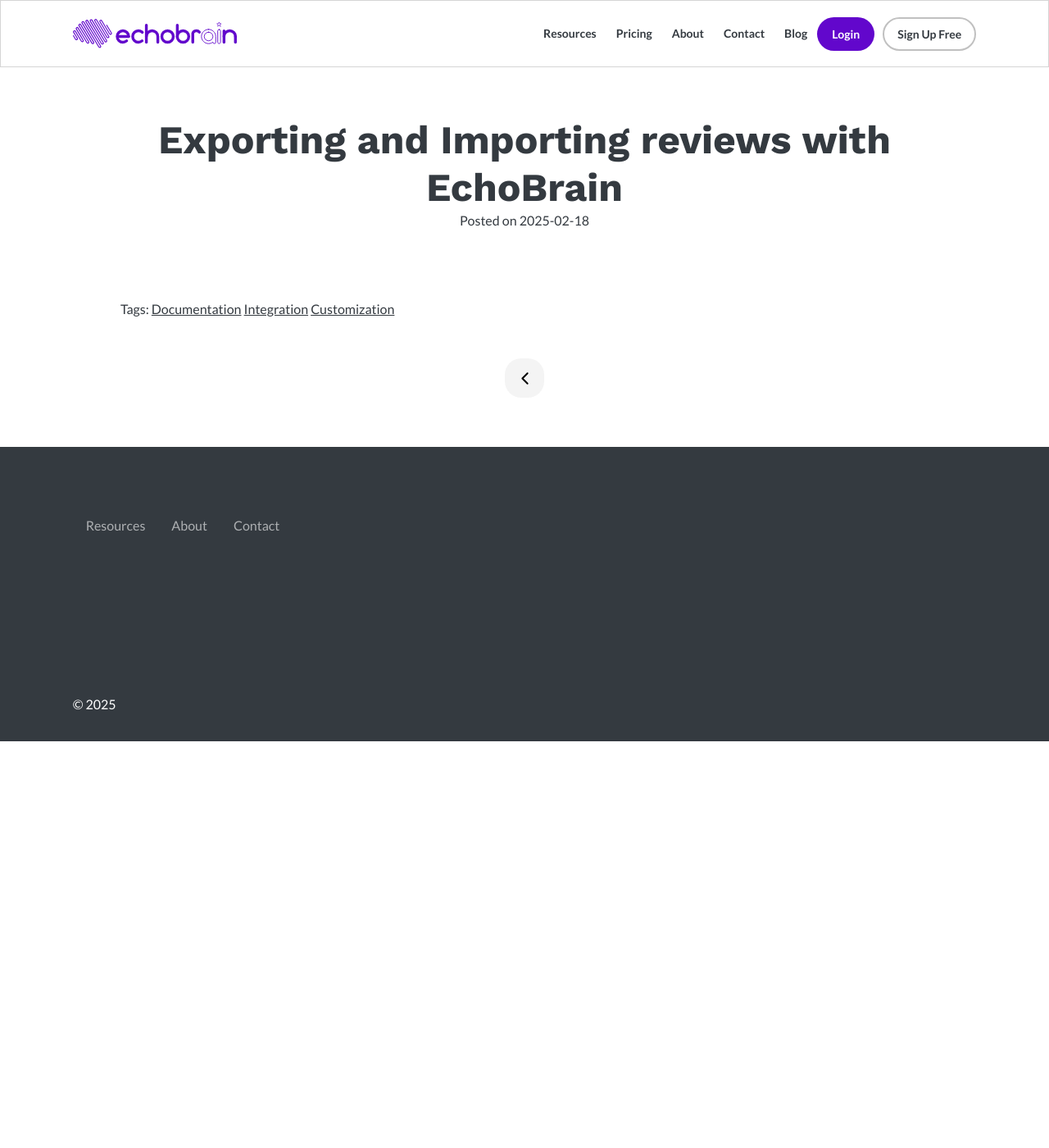
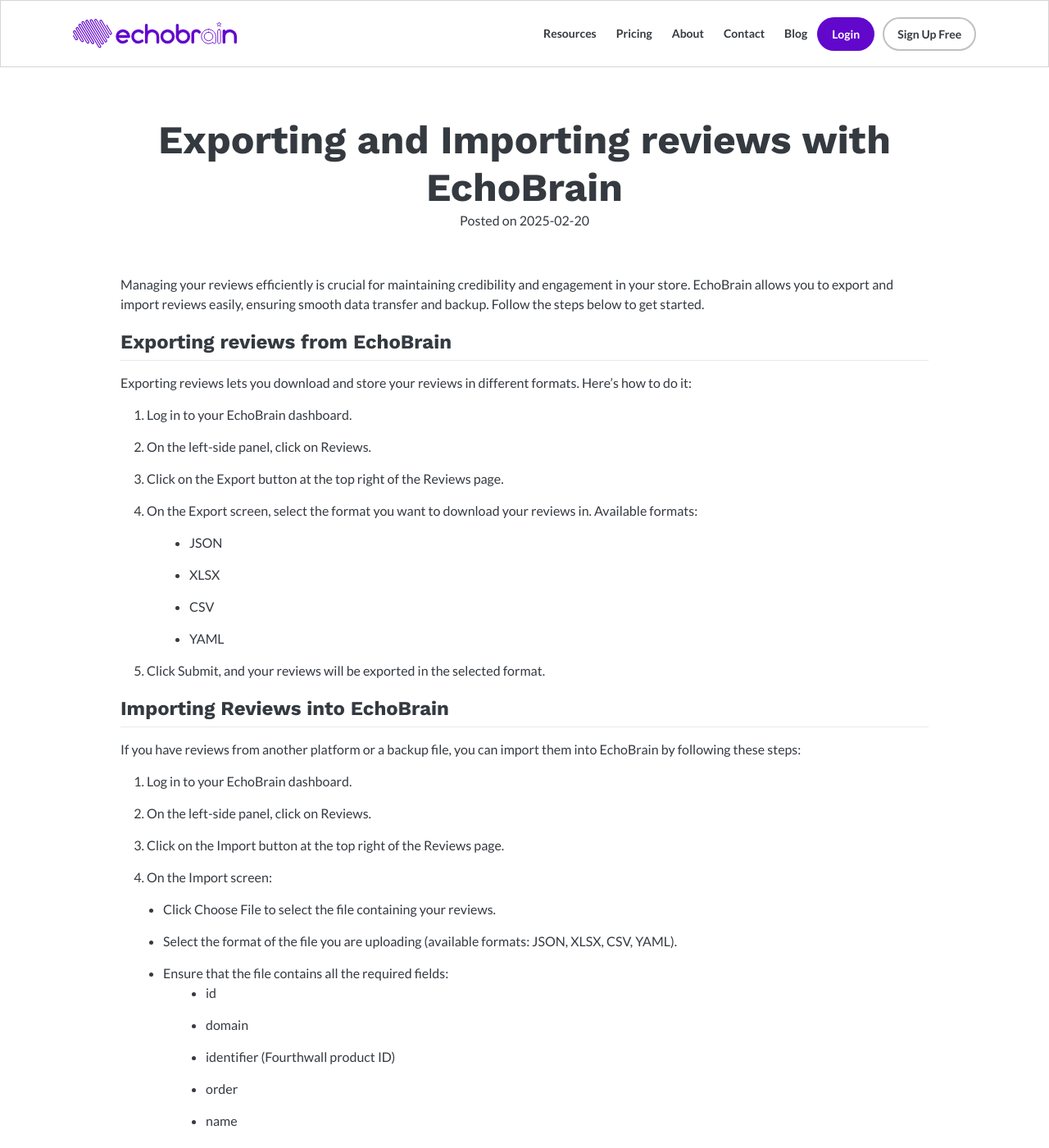
Before and after one commit to echo-brain/echo-brain.github.io, a Jekyll site: the page built from _posts/2025-02-20-exporting-and-importing-reviews-with-echobrain.md, in a window 1280 px wide and 1400 px high. Shown: the whole window at 82% size. Built offline with Jekyll 4.4.1, drawn with Linux system fonts in a browser that asks for light colours; some of the changed text lies outside the part shown.

Commit message:
Update 2025-02-20-exporting-and-importing-reviews-with-echobrain.md

```diff
--- a/_posts/2025-02-20-exporting-and-importing-reviews-with-echobrain.md
+++ b/_posts/2025-02-20-exporting-and-importing-reviews-with-echobrain.md
@@ -3,15 +3,71 @@
 title: "Exporting and Importing reviews with EchoBrain"
 description: Export and import reviews easily with EchoBrain
 image: /assets/posts/managing-your-product-reviews-on-echobrain.jpg
-date: 2025-02-18
+date: 2025-02-20
 categories: ['documentation']
 tags: [Documentation, Integration, Customization]
 ---
 
+Managing your reviews efficiently is crucial for maintaining credibility and engagement in your store. EchoBrain allows you to export and import reviews easily, ensuring smooth data transfer and backup. Follow the steps below to get started.
 
 
+## Exporting reviews from EchoBrain
+Exporting reviews lets you download and store your reviews in different formats. Here’s how to do it:
+
+1. Log in to your EchoBrain dashboard.
+
+2. On the left-side panel, click on Reviews.
+
+3. Click on the Export button at the top right of the Reviews page.
+
+4. On the Export screen, select the format you want to download your reviews in. Available formats:
+
+   * JSON
+   * XLSX
+   * CSV
+   * YAML
+
+5. Click Submit, and your reviews will be exported in the selected format.
 
 
+## Importing Reviews into EchoBrain
+If you have reviews from another platform or a backup file, you can import them into EchoBrain by following these steps:
+
+1. Log in to your EchoBrain dashboard.
+
+2. On the left-side panel, click on Reviews.
+
+3. Click on the Import button at the top right of the Reviews page.
+
+4. On the Import screen:
+
+  * Click Choose File to select the file containing your reviews.
+  * Select the format of the file you are uploading (available formats: JSON, XLSX, CSV, YAML).
+  * Ensure that the file contains all the required fields:
+      * id
+      * domain
+      * identifier (Fourthwall product ID)
+      * order
+      * name
+      * email
+      * comment
+      * reply
+      * rating
+      * images
+      * likes
+      * publish
+      * verified
+      * tags
+      * created_at
+      * updated_at
+
+5. Click Submit, and EchoBrain will process the file, importing all reviews for the corresponding products.
+
+
+## Final Thoughts
+By using the export and import features in EchoBrain, you can easily back up your reviews, migrate data between stores, or bulk upload new customer feedback. This makes managing your reviews efficient and ensures your store stays up-to-date with customer experiences.
+
+Need further assistance? Visit the [EchoBrain Help Center](https://echo-brain.com/blog/) or [contact support](hello@echo-brain.com) for more information.
 
 <style>
 .rich-text ul {
```
